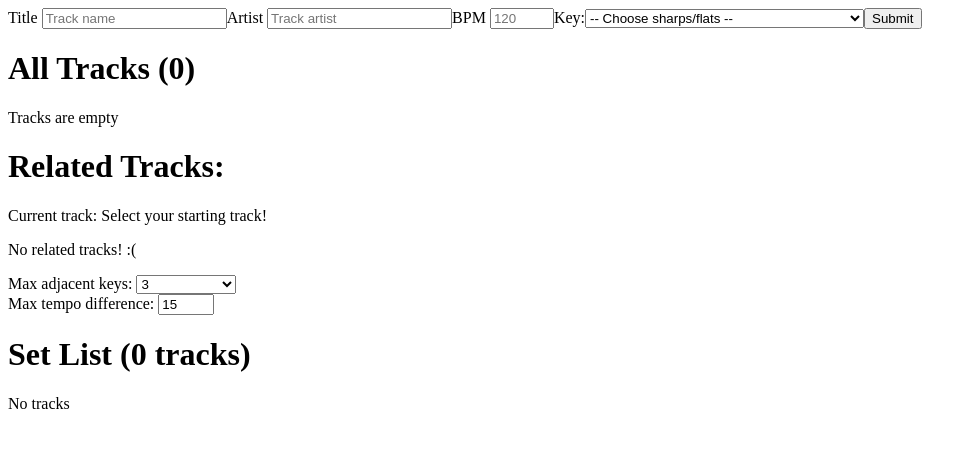
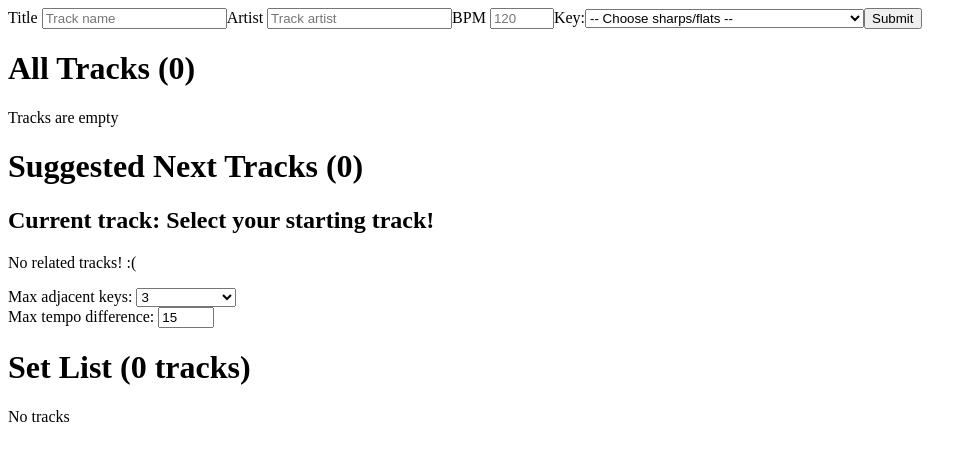
Before and after one commit to jordbort/dj-setlist-maker, a React (Vite) app: page / in a window 1280 px wide. Shown: the top 460 px of the page, without its empty margins (0-977 px from the left). Built offline with nearby package versions, Linux system fonts and the light colour scheme.

Commit message:
Add feature to filter used artists

```diff
--- a/src/components/RelatedTracks.jsx
+++ b/src/components/RelatedTracks.jsx
@@ -4,6 +4,9 @@ import keys from '../data/keys'
 export default function RelatedTracks(props) {
     const { tracks, trackList, keyVariance, tempoVariance } = props
     const currentTrack = trackList[trackList.length - 1]
+
+    const [filter, setFilter] = useState(false)
+    function handleChange() { setFilter(!filter) }
 
     const suggestedTracks = []
     if (currentTrack) {
@@ -33,7 +36,11 @@ export default function RelatedTracks(props) {
                 const similarTracks = tracks.filter((track) => {
                     return closelyRelatedKeyTracks.includes(track) && closelyRelatedTempoTracks.includes(track) && name !== track.name
                 })
-                if (similarTracks.includes(currentTrack)) { suggestedTracks.push(track) }
+                if (similarTracks.includes(currentTrack)) {
+                    filter
+                        ? !trackList.map(track => track.artist).includes(track.artist) && suggestedTracks.push(track)
+                        : suggestedTracks.push(track)
+                }
             }
         }
     }
@@ -50,9 +57,15 @@ export default function RelatedTracks(props) {
 
     return (
         <>
-            <h1>Related Tracks:</h1>
-            <p>Current track: {trackList.length ? currentTrack.name : `Select your starting track!`}</p>
-            {suggestedTracks.length
+            <h1>Suggested Next Tracks {`(${suggestedTracks.length})`}</h1>
+            <h2>Current track: {trackList.length ? `${currentTrack.artist} - "${currentTrack.name}" (key: ${keys[currentTrack.key]} - BPM: ${currentTrack.bpm})` : `Select your starting track!`}</h2>
+            {
+                filter && trackList.length
+                    ? <p><strong>Excluding: {trackList.map(track => track.artist).filter((name, idx) => trackList.map(track => track.artist).indexOf(name) === idx).join(`, `)}</strong></p>
+                    : null
+            }
+            {
+                suggestedTracks.length
                 ? <>
                     <p>Recommended tracks of a similar key/tempo:</p>
                     <ul>
```
